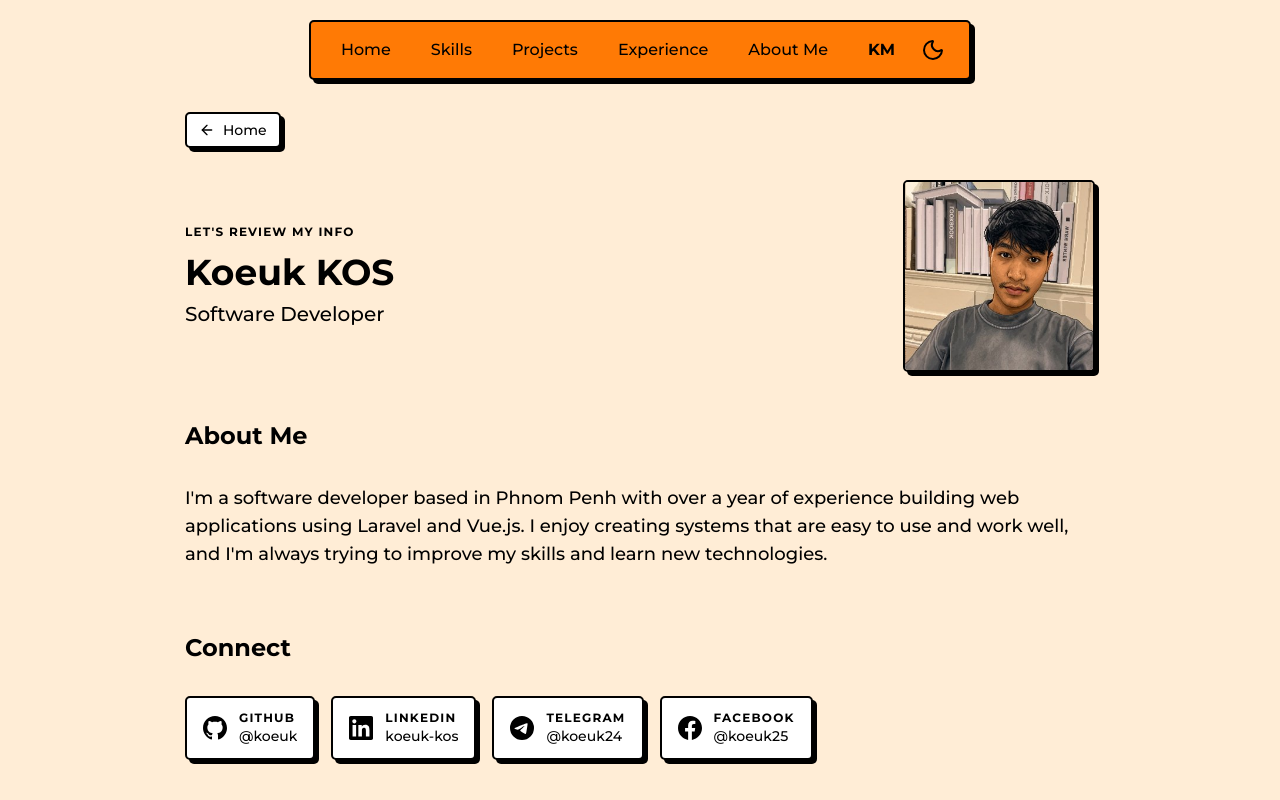
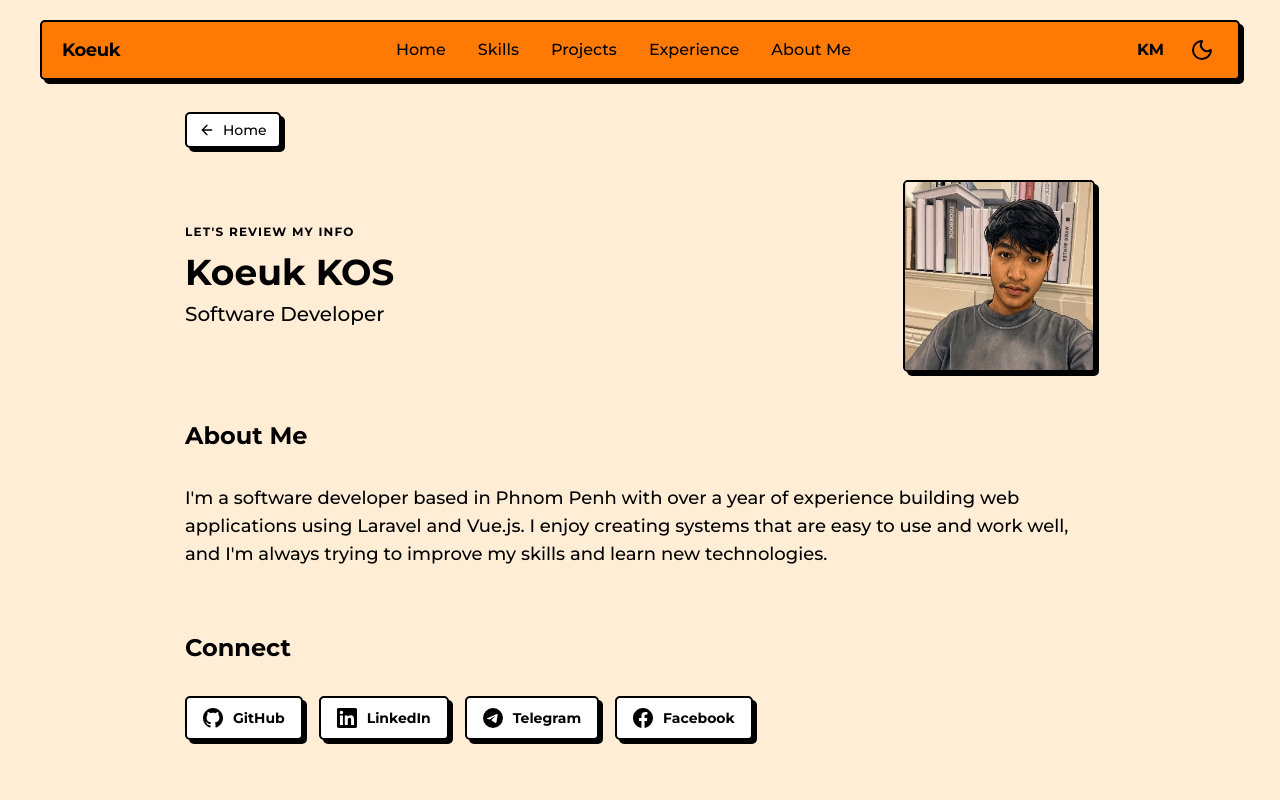
Before and after one commit to koeuk/Portfolio, a Next.js app: page /about-me/my-info in a window 1280 px wide. Shown: the top 800 px of the page. Built offline with nearby package versions, Linux system fonts and the light colour scheme.

Commit message:
refactor: redesign navigation bar layout and simplify social links in MyInfo component

```diff
--- a/app/about-me/my-info/MyInfo.tsx
+++ b/app/about-me/my-info/MyInfo.tsx
@@ -31,10 +31,10 @@ export function MyInfo() {
   const { t } = useI18n()
 
   const connect = [
-    { label: 'GitHub', href: personalInfo.github, handle: '@koeuk' },
-    { label: 'LinkedIn', href: personalInfo.linkedin, handle: 'koeuk-kos' },
-    { label: 'Telegram', href: personalInfo.telegram, handle: '@koeuk24' },
-    { label: 'Facebook', href: personalInfo.facebook, handle: '@koeuk25' },
+    { label: 'GitHub', href: personalInfo.github },
+    { label: 'LinkedIn', href: personalInfo.linkedin },
+    { label: 'Telegram', href: personalInfo.telegram },
+    { label: 'Facebook', href: personalInfo.facebook },
   ]
 
   return (
@@ -69,15 +69,12 @@ export function MyInfo() {
               href={link.href}
               target="_blank"
               rel="noopener noreferrer"
-              className="neo neo-press reveal-on-scroll flex min-w-0 items-center gap-3 bg-bw px-4 py-3"
+              className="neo neo-press reveal-on-scroll flex items-center gap-2.5 bg-bw px-4 py-2.5 font-heading text-sm"
             >
-              <svg viewBox="0 0 24 24" className="h-6 w-6 flex-shrink-0" fill="currentColor" aria-hidden="true">
+              <svg viewBox="0 0 24 24" className="h-5 w-5 flex-shrink-0" fill="currentColor" aria-hidden="true">
                 <path d={socials.find(social => social.href === link.href)?.path} />
               </svg>
-              <span className="block min-w-0">
-                <span className="block text-xs font-heading uppercase tracking-widest">{link.label}</span>
-                <span className="block truncate text-sm">{link.handle}</span>
-              </span>
+              <span>{link.label}</span>
             </a>
           ))}
         </div>
--- a/components/layout/Navbar.tsx
+++ b/components/layout/Navbar.tsx
@@ -87,9 +87,14 @@ export function Navbar() {
 
   return (
     <div className="fixed left-0 top-5 z-50 w-full px-5">
-      <nav className="neo mx-auto flex w-full items-center gap-4 bg-main p-2.5 px-5 text-sm font-base text-main-fg sm:text-base md:w-max md:max-w-full lg:gap-5">
-        {/* Desktop: every link in the pill */}
-        <div className="hidden items-center gap-3 md:flex lg:gap-5">
+      <nav className="neo mx-auto flex w-full max-w-wide items-center justify-between bg-main p-2.5 px-5 text-sm font-base text-main-fg sm:text-base">
+        {/* Brand */}
+        <Link href="/" className="font-heading text-lg tracking-tight">
+          Koeuk
+        </Link>
+
+        {/* Desktop: navigation links */}
+        <div className="hidden items-center gap-1.5 md:flex lg:gap-3">
           {navLinks.map(link => (
             <Link key={link.href} href={link.href} className={linkClass(link.section)}>
               {t(link.label)}
@@ -97,13 +102,9 @@ export function Navbar() {
           ))}
         </div>
 
-        {/* Mobile: brand + menu toggle */}
-        <Link href="/" className="mr-auto font-heading md:hidden">
-          Koeuk
-        </Link>
-
-        <div className="flex items-center gap-2 sm:gap-3">{controls}</div>
-
+        {/* Controls & Mobile menu toggle */}
+        <div className="flex items-center gap-2 sm:gap-3">
+          {controls}
           <button
             type="button"
             className="md:hidden"
@@ -113,10 +114,11 @@ export function Navbar() {
           >
             {menuOpen ? <X className="h-5 w-5" /> : <Menu className="h-5 w-5" />}
           </button>
+        </div>
       </nav>
 
       {menuOpen && (
-        <div className="neo mx-auto mt-3 flex flex-col gap-1 bg-main p-3 text-main-fg md:hidden">
+        <div className="neo mx-auto mt-3 flex max-w-wide flex-col gap-1 bg-main p-3 text-main-fg md:hidden">
           {navLinks.map(link => (
             <Link key={link.href} href={link.href} onClick={() => setMenuOpen(false)} className={linkClass(link.section)}>
               {t(link.label)}
```
Lines whose indentation alone changed are shown as unchanged.
